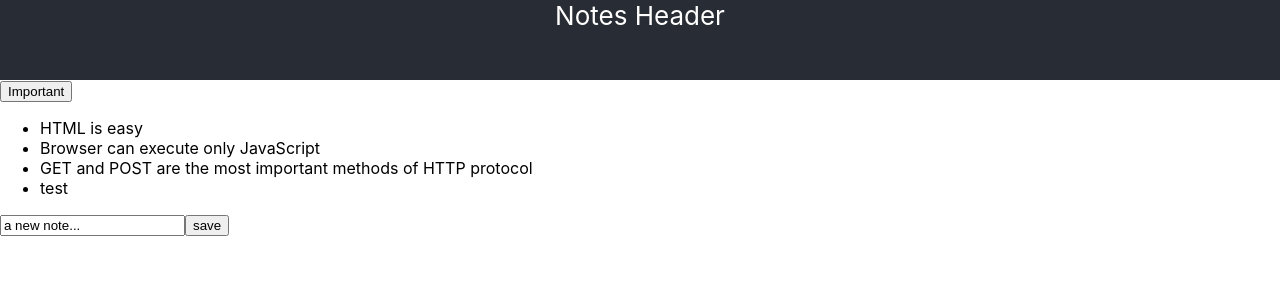
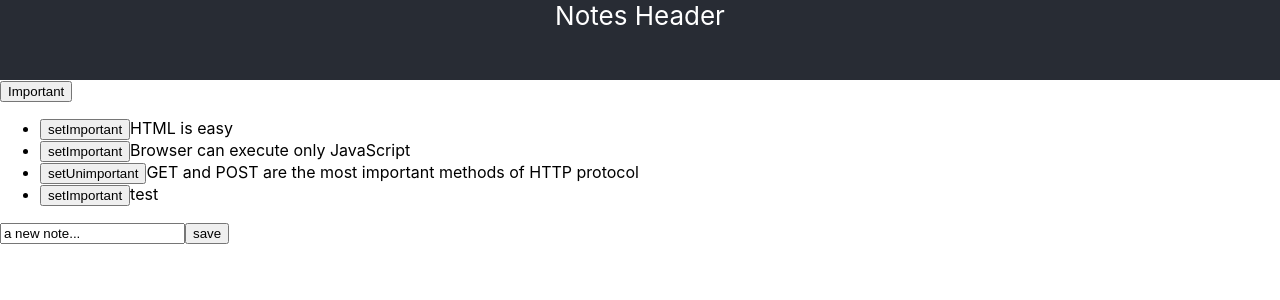
Before and after one commit to polyjk/john-app, a React (Create React App) app: page / in a window 1280 px wide. Shown: the top 300 px of the page. Built offline with nearby package versions, Linux system fonts and the light colour scheme; data requests are answered from the project's data file.

Commit message:
Finished toggleimportance Put axious

```diff
--- a/db.json
+++ b/db.json
@@ -4,7 +4,7 @@
       "id": 1,
       "content": "HTML is easy",
       "date": "2019-05-30T17:30:31.098Z",
-      "important": true
+      "important": false
     },
     {
       "id": 2,
--- a/src/App.js
+++ b/src/App.js
@@ -47,6 +47,18 @@
     ? notes
     : notes.filter((note) => note.important === true);
 
+  const toggleImportanceOf = (id) => {
+    console.log("Note", id, "needs to be toggled.");
+    const url = `http://localhost:3001/notes/${id}`;
+    const note = notes.find((i) => i.id == id);
+    const changedNote = { ...note, important: !note.important };
+    axios.put(url, changedNote).then((response) => {
+      console.log("promise fulfilled");
+      console.log(response);
+      setNotes(notes.map((note) => (note.id != id ? note : response.data)));
+    });
+  };
+
   return (
     <div className="App">
       <header className="App-header">Notes Header</header>
@@ -57,7 +69,11 @@
 
       <ul>
         {notesToShow.map((note) => (
-          <Note key={note.id} note={note}></Note>
+          <Note
+            key={note.id}
+            note={note}
+            toggleImportanceOf={() => toggleImportanceOf(note.id)}
+          ></Note>
         ))}
       </ul>
 
--- a/src/Note.js
+++ b/src/Note.js
@@ -2,11 +2,15 @@
 import ReactDOM from "react-dom";
 
 const Note = (props) => {
-  const { note } = props;
+  const { note, toggleImportanceOf } = props;
+  const label = note.important ? "setUnimportant" : "setImportant";
 
   return (
     <div>
-      <li>{note.content}</li>
+      <li>
+        <button onClick={toggleImportanceOf}>{label}</button>
+        {note.content}
+      </li>
     </div>
   );
 };
```
